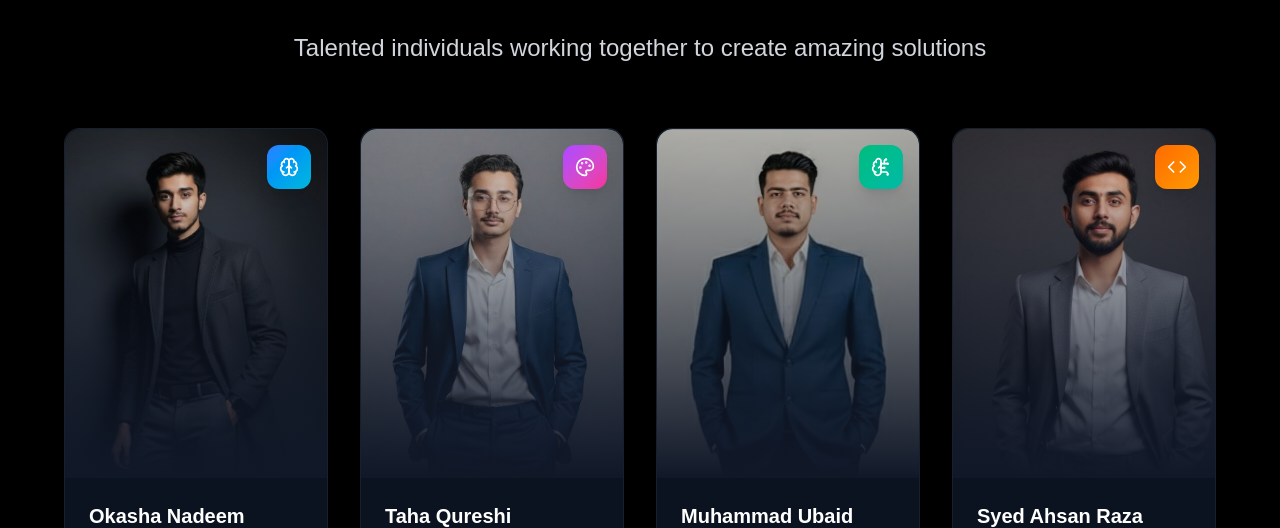
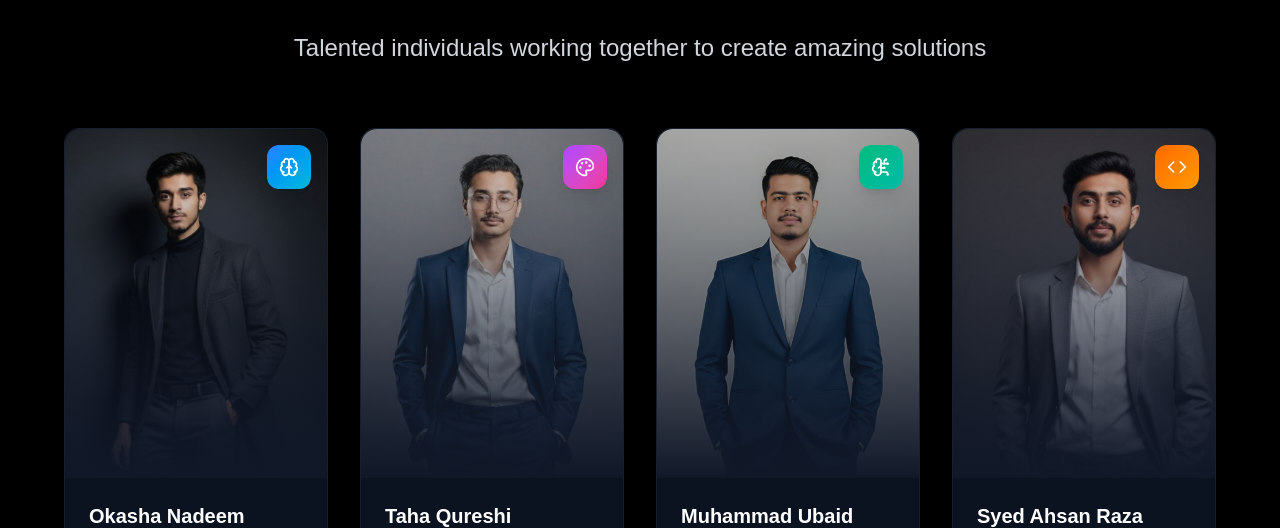
Before and after one commit to cortex-agents/Cortex-Agents, a Next.js app: page / in a window 1280 px wide. Shown: the part 2064-2592 px from the top of the page. Built offline with nearby package versions, Linux system fonts and the light colour scheme.

Commit message:
feat: update ubaid's picture and team component

```diff
--- a/src/components/ourTeam.tsx
+++ b/src/components/ourTeam.tsx
@@ -1,69 +1,81 @@
-'use client';
-import { motion } from 'framer-motion';
-import Image from 'next/image';
-import { Github, Linkedin, Mail, Code, Palette, Brain , BrainCircuit} from 'lucide-react';
+"use client";
+import { motion } from "framer-motion";
+import Image from "next/image";
+import {
+  Github,
+  Linkedin,
+  Mail,
+  Code,
+  Palette,
+  Brain,
+  BrainCircuit,
+} from "lucide-react";
 
 const teamMembers = [
   {
     id: 1,
-        name: 'Okasha Nadeem',
-        role: 'Full Stack & AI Developer',
-        expertise: ['Next.js', 'AI/ML', 'TypeScript', 'Python'],
-        description: 'Passionate about building intelligent applications with cutting-edge technology.',
-        image: '/okasha.jpeg',
-        gradient: 'from-blue-500 to-cyan-500',
+    name: "Okasha Nadeem",
+    role: "Full Stack & AI Developer",
+    expertise: ["Next.js", "AI/ML", "TypeScript", "Python"],
+    description:
+      "Passionate about building intelligent applications with cutting-edge technology.",
+    image: "/okasha.jpeg",
+    gradient: "from-blue-500 to-cyan-500",
     icon: Brain,
     socials: {
-            github: 'https://github.com/Okashanadeem/Okashanadeem',
-            linkedin: 'https://www.linkedin.com/in/okasha-nadeem/',
-            email: 'okashanadeem0101@gmail.com'
-        }
+      github: "https://github.com/Okashanadeem/Okashanadeem",
+      linkedin: "https://www.linkedin.com/in/okasha-nadeem/",
+      email: "okashanadeem0101@gmail.com",
+    },
   },
   {
     id: 2,
-        name: 'Taha Qureshi',
-        role: 'AI Expert | Frontend Developer ',
-        expertise: ['React', 'Next.js', 'UI/UX', 'Tailwind'],
-        description: 'Crafting elegant, intuitive interfaces and intelligent AI agents people love.',
-        image: '/taha.jpg',
-        gradient: 'from-purple-500 to-pink-500',
+    name: "Taha Qureshi",
+    role: "AI Expert | Frontend Developer ",
+    expertise: ["React", "Next.js", "UI/UX", "Tailwind"],
+    description:
+      "Crafting elegant, intuitive interfaces and intelligent AI agents people love.",
+    image: "/taha.jpg",
+    gradient: "from-purple-500 to-pink-500",
     icon: Palette,
     socials: {
-            github: 'https://github.com/Tahaimran56',
-            linkedin: 'https://www.linkedin.com/in/taha-qureshi-37a5792a6/',
-            email: 'tahaqureshidev@gmail.com'
-        }
+      github: "https://github.com/Tahaimran56",
+      linkedin: "https://www.linkedin.com/in/taha-qureshi-37a5792a6/",
+      email: "tahaqureshidev@gmail.com",
+    },
   },
   {
     id: 3,
-        name: 'Muhammad Ubaid Raza',
-        role: 'Agentic Ai Developer',
-        expertise: ['Open AI Agent SDK', 'AgentKit', 'APIs', 'Automation'],
-        description: 'AI developer crafting scalable intelligent agents transforming businesses.',
-        image: '/ubaid.png',
-        gradient: 'from-emerald-500 to-teal-500',
+    name: "Muhammad Ubaid Raza",
+    role: "Agentic Ai Developer",
+    expertise: ["Open AI Agent SDK", "AgentKit", "APIs", "Automation"],
+    description:
+      "AI developer crafting scalable intelligent agents transforming businesses.",
+    image: "/Ubaid.png",
+    gradient: "from-emerald-500 to-teal-500",
     icon: BrainCircuit,
     socials: {
-            github: 'https://github.com/mub7865',
-            linkedin: 'https://www.linkedin.com/in/muhammad-ubaid-raza-8207332ba/',
-            email: 'muhammadubaidansari145@gmail.com'
-        }
+      github: "https://github.com/mub7865",
+      linkedin: "https://www.linkedin.com/in/muhammad-ubaid-raza-8207332ba/",
+      email: "muhammadubaidansari145@gmail.com",
+    },
   },
   {
     id: 4,
-        name: 'Syed Ahsan Raza Bukhari',
-        role: 'Full Stack Developer',
-        expertise: ['React', 'Node.js', 'DevOps', 'AWS'],
-        description: 'End-to-end development with focus on performance and scalability.',
-        image: '/ahsan.jpeg',
-        gradient: 'from-orange-500 to-amber-500',
+    name: "Syed Ahsan Raza Bukhari",
+    role: "Full Stack Developer",
+    expertise: ["React", "Node.js", "DevOps", "AWS"],
+    description:
+      "End-to-end development with focus on performance and scalability.",
+    image: "/ahsan.jpeg",
+    gradient: "from-orange-500 to-amber-500",
     icon: Code,
     socials: {
-            github: 'https://github.com/syedahsanrazabukhari',
-            linkedin: 'https://www.linkedin.com/in/syedahsanrazabukhari/',
-            email: 'syedahsanrazabukhari10@gmail.com'
-        }
-    }
+      github: "https://github.com/syedahsanrazabukhari",
+      linkedin: "https://www.linkedin.com/in/syedahsanrazabukhari/",
+      email: "syedahsanrazabukhari10@gmail.com",
+    },
+  },
 ];
 
 export default function Team() {
@@ -79,7 +91,7 @@ export default function Team() {
           transition={{ duration: 0.8, ease: "easeOut" }}
         >
           <h2 className="text-5xl md:text-6xl lg:text-7xl font-black mb-6 tracking-tight">
-                        Meet Our{' '}
+            Meet Our{" "}
             <span className="bg-gradient-to-r from-blue-400 via-purple-400 to-pink-400 text-transparent bg-clip-text">
               Team
             </span>
@@ -102,7 +114,9 @@ export default function Team() {
             >
               <div className="relative bg-gray-900/80 backdrop-blur-xl border border-gray-700/30 rounded-2xl overflow-hidden h-full transition-all duration-500 hover:border-gray-600/50 hover:shadow-2xl">
                 {/* Gradient Overlay on Hover */}
-                                <div className={`absolute inset-0 bg-gradient-to-br ${member.gradient} opacity-0 group-hover:opacity-10 transition-opacity duration-500`} />
+                <div
+                  className={`absolute inset-0 bg-gradient-to-br ${member.gradient} opacity-0 group-hover:opacity-10 transition-opacity duration-500`}
+                />
 
                 {/* ✅ Responsive Image Container */}
                 <div className="relative aspect-[4/5] overflow-hidden sm:aspect-square md:aspect-[4/5] lg:aspect-[3/4] rounded-t-2xl">
@@ -114,7 +128,9 @@ export default function Team() {
                     sizes="(max-width: 640px) 100vw, (max-width: 1024px) 50vw, 25vw"
                   />
                   <div className="absolute inset-0 bg-gradient-to-t from-gray-900 via-gray-900/50 to-transparent" />
-                                    <div className={`absolute top-4 right-4 p-3 rounded-xl bg-gradient-to-br ${member.gradient} shadow-lg group-hover:scale-110 transition-transform duration-300`}>
+                  <div
+                    className={`absolute top-4 right-4 p-3 rounded-xl bg-gradient-to-br ${member.gradient} shadow-lg group-hover:scale-110 transition-transform duration-300`}
+                  >
                     <member.icon size={20} className="text-white" />
                   </div>
                 </div>
@@ -124,7 +140,9 @@ export default function Team() {
                   <h3 className="text-xl font-bold mb-1 text-white group-hover:bg-gradient-to-r group-hover:from-blue-400 group-hover:to-purple-400 group-hover:text-transparent group-hover:bg-clip-text transition-all duration-300">
                     {member.name}
                   </h3>
-                                    <p className={`text-sm font-semibold mb-3 bg-gradient-to-r ${member.gradient} text-transparent bg-clip-text`}>
+                  <p
+                    className={`text-sm font-semibold mb-3 bg-gradient-to-r ${member.gradient} text-transparent bg-clip-text`}
+                  >
                     {member.role}
                   </p>
 
@@ -148,25 +166,36 @@ export default function Team() {
                       href={member.socials.github}
                       className="flex-1 flex items-center justify-center gap-2 py-2 bg-gray-800/50 hover:bg-gray-800/80 border border-gray-700/50 hover:border-gray-600/50 rounded-lg transition-all duration-300 group/social"
                     >
-                                            <Github size={16} className="text-gray-400 group-hover/social:text-white transition-colors" />
+                      <Github
+                        size={16}
+                        className="text-gray-400 group-hover/social:text-white transition-colors"
+                      />
                     </a>
                     <a
                       href={member.socials.linkedin}
                       className="flex-1 flex items-center justify-center gap-2 py-2 bg-gray-800/50 hover:bg-gray-800/80 border border-gray-700/50 hover:border-gray-600/50 rounded-lg transition-all duration-300 group/social"
                     >
-                                            <Linkedin size={16} className="text-gray-400 group-hover/social:text-white transition-colors" />
+                      <Linkedin
+                        size={16}
+                        className="text-gray-400 group-hover/social:text-white transition-colors"
+                      />
                     </a>
                     <a
                       href={`mailto:${member.socials.email}`}
                       className="flex-1 flex items-center justify-center gap-2 py-2 bg-gray-800/50 hover:bg-gray-800/80 border border-gray-700/50 hover:border-gray-600/50 rounded-lg transition-all duration-300 group/social"
                     >
-                                            <Mail size={16} className="text-gray-400 group-hover/social:text-white transition-colors" />
+                      <Mail
+                        size={16}
+                        className="text-gray-400 group-hover/social:text-white transition-colors"
+                      />
                     </a>
                   </div>
                 </div>
 
                 {/* Decorative Corner Glow */}
-                                <div className={`absolute bottom-0 left-0 w-32 h-32 bg-gradient-to-tr ${member.gradient} opacity-0 group-hover:opacity-10 blur-3xl transition-opacity duration-500`} />
+                <div
+                  className={`absolute bottom-0 left-0 w-32 h-32 bg-gradient-to-tr ${member.gradient} opacity-0 group-hover:opacity-10 blur-3xl transition-opacity duration-500`}
+                />
               </div>
             </motion.div>
           ))}
```
Also changed, not shown: public/ubaid.png. Lines whose indentation alone changed are shown as unchanged.
